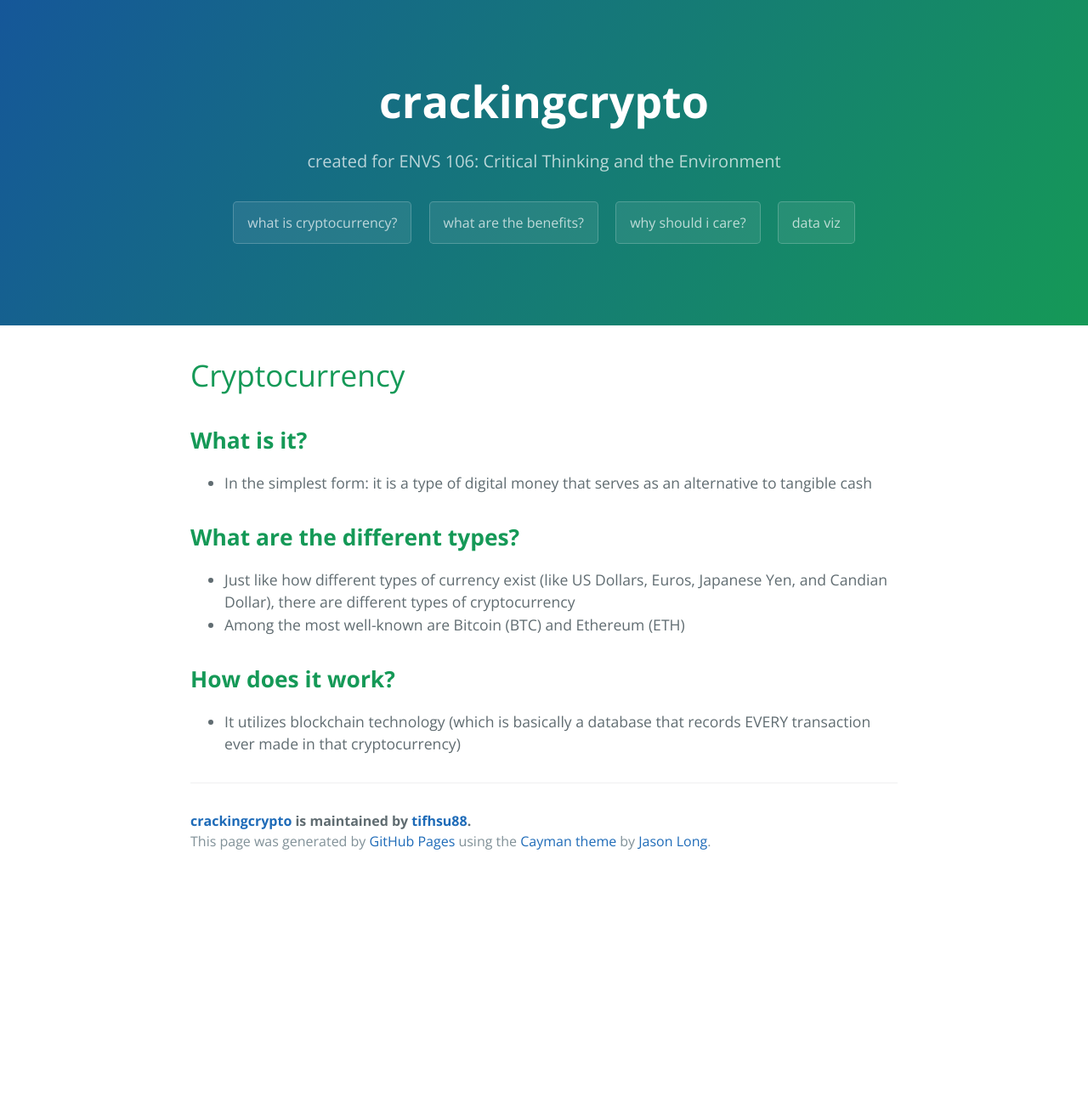
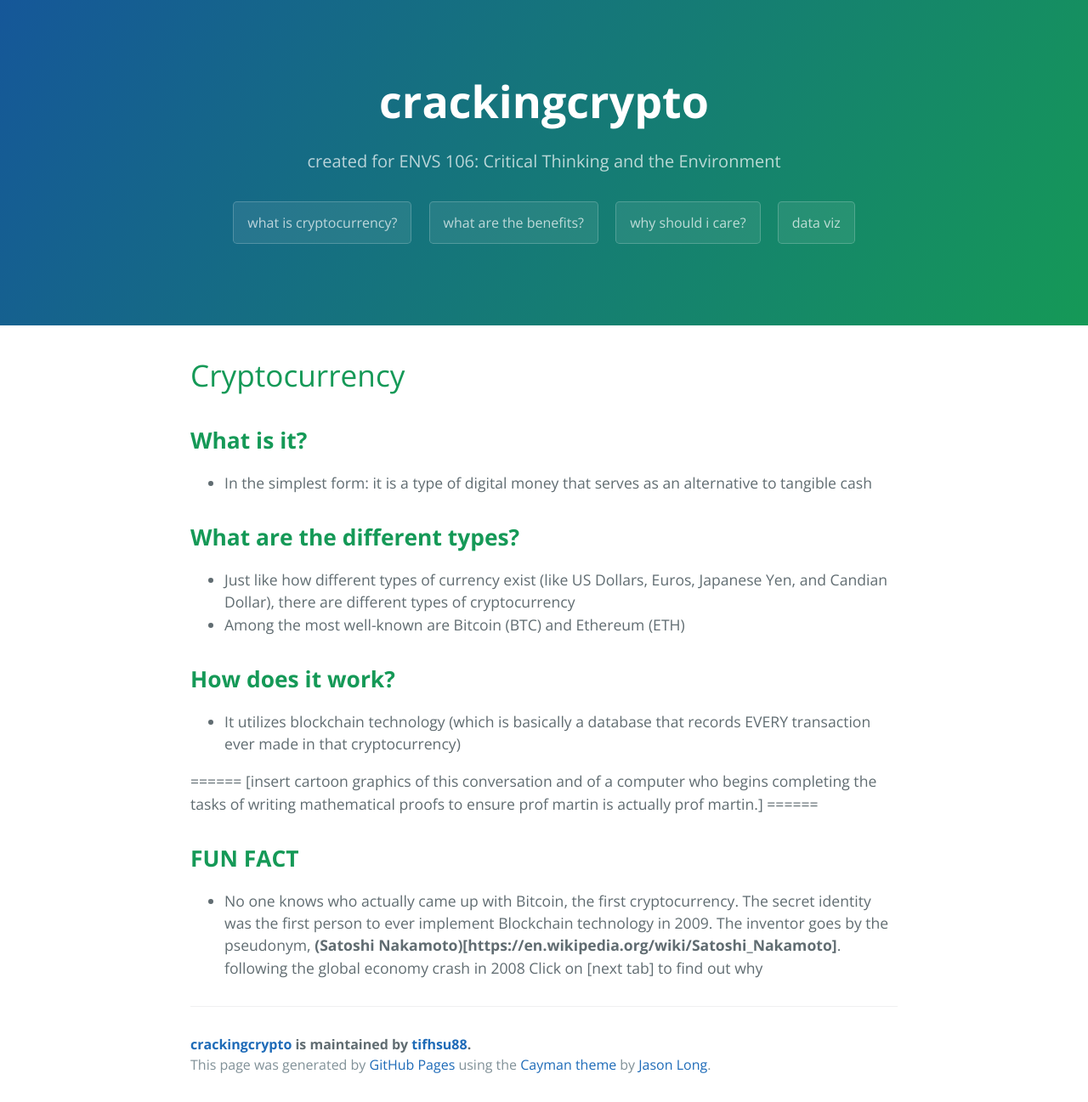
Before and after one commit to tifhsu88/crackingcrypto, a Jekyll site: the page built from index.md, in a window 1280 px wide. Shown: the whole page at 85% size. Built offline with Jekyll 4.4.1, drawn with Linux system fonts in a browser that asks for light colours; before the commit the page ends 1034 px from its top, so only the background shows below that.

Commit message:
Update index.md

```diff
--- a/index.md
+++ b/index.md
@@ -18,3 +18,12 @@
 ## **How does it work?**
 
 - It utilizes blockchain technology (which is basically a database that records EVERY transaction ever made in that cryptocurrency)
+
+======
+[insert cartoon graphics of this conversation and of a computer who begins completing the tasks of writing mathematical proofs to ensure prof martin is actually prof martin.]
+======
+
+## **FUN FACT**
+
+- No one knows who actually came up with Bitcoin, the first cryptocurrency. The secret identity was the first person to ever implement Blockchain technology in 2009. The inventor goes by the pseudonym, **(Satoshi Nakamoto)[https://en.wikipedia.org/wiki/Satoshi_Nakamoto]**. following the global economy crash in 2008
+Click on [next tab] to find out why
```
